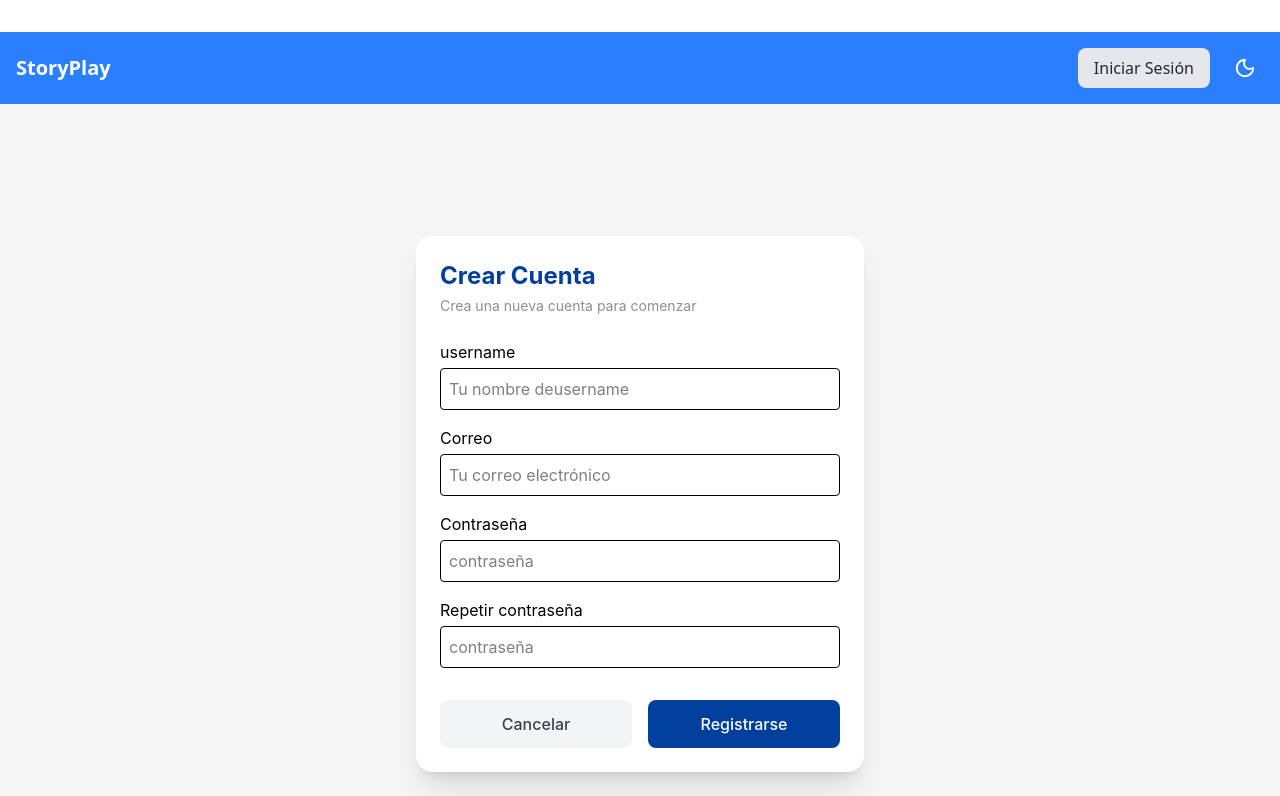
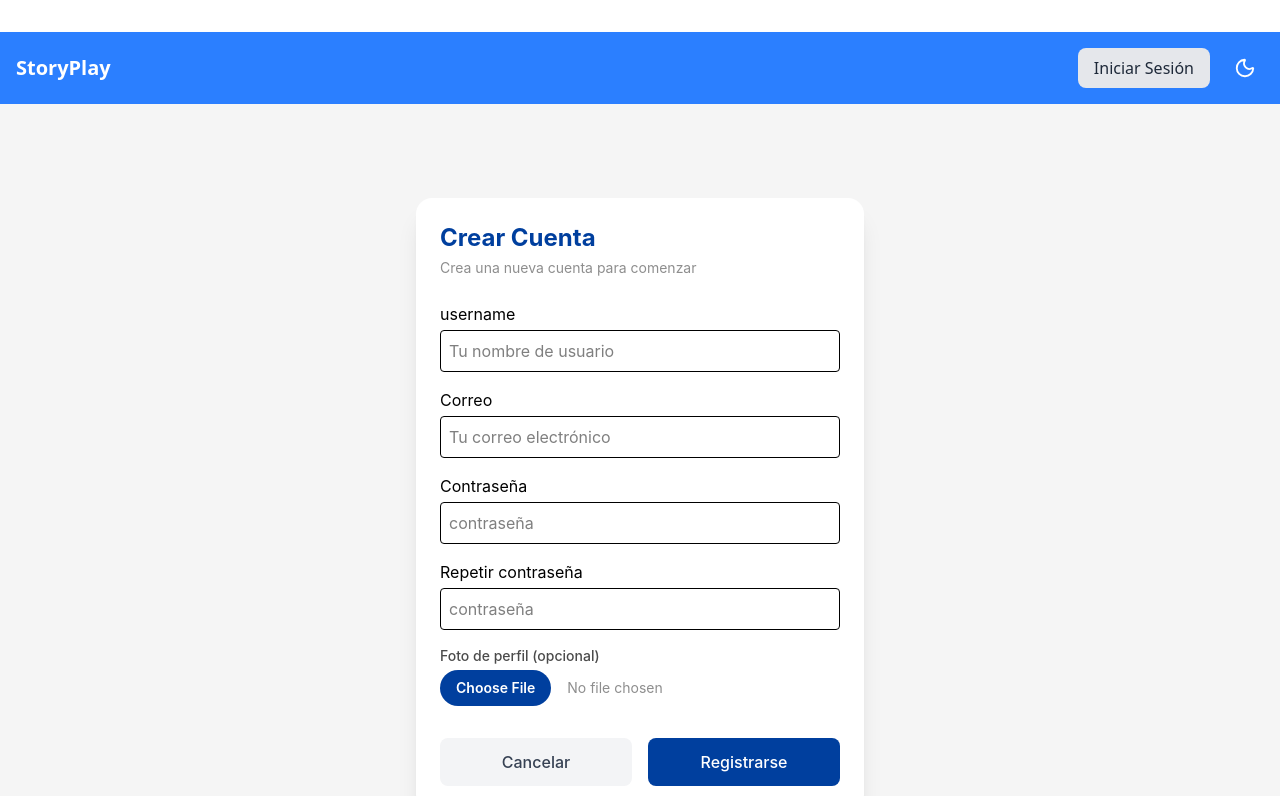
Before and after one commit to rebecapoma6/RecopilacionProyecto, a React (Vite) app: page /registro in a window 1280 px wide. Shown: the top 796 px of the page. Built offline with nearby package versions, Linux system fonts and the light colour scheme.

Commit message:
✅New: Avatar y comprobar email en formulario de registro.

```diff
--- a/src/components/form/Registro.tsx
+++ b/src/components/form/Registro.tsx
@@ -7,6 +7,8 @@ import { useNavigate } from "react-router-dom";
 import { useAuthStore } from "../../store/useAuthStore";
 import toast from "react-hot-toast";
 
+// Importamos el cliente desde tu archivo Client.ts
+import { supabase } from "../../database/supabase/Client";
 
 const userRepository = new SupabaseUserRepository();
 
@@ -27,6 +29,7 @@ interface ErrorsProps {
 export default function Registro() {
   const navigate = useNavigate();
   const setSession = useAuthStore(state => state.setSession);
+
   const [datosFormulario, setDatosFormulario] = useState<DatosFormularioProps>({
     username: "",
     email: "",
@@ -42,7 +45,7 @@ export default function Registro() {
   });
 
   const [loading, setLoading] = useState(false);
-
+  const [avatarFile, setAvatarFile] = useState<File | null>(null);
 
   const handleChange = (e: ChangeEvent<HTMLInputElement>) => {
     const { name, value } = e.target;
@@ -52,7 +55,6 @@ export default function Registro() {
       setErrors((prev) => ({ ...prev, [name]: "" }));
     }
   };
-
 
   const handleBlur = (e: FocusEvent<HTMLInputElement>) => {
     const { name, value } = e.target;
@@ -66,12 +68,16 @@ export default function Registro() {
       return;
     }
 
-
     const error = validateField(name === "username" ? "nombre" : name, value);
     setErrors((prev) => ({ ...prev, [name]: error }));
   };
 
-  // Envío del formulario
+  const handleFileChange = (e: ChangeEvent<HTMLInputElement>) => {
+    if (e.target.files && e.target.files.length > 0) {
+      setAvatarFile(e.target.files[0]);
+    }
+  };
+
   const handleSubmit = async (e: FormEvent) => {
     e.preventDefault();
 
@@ -92,54 +98,83 @@ export default function Registro() {
     setLoading(true);
 
     try {
+      // 1. Subir el avatar a Storage (Si existe)
+      let avatarUrl = null;
+      if (avatarFile) {
+        const fileName = `${Date.now()}-${avatarFile.name.replace(/\s+/g, '-')}`;
+
+        const { error: uploadError } = await supabase.storage
+          .from('avatars')
+          .upload(fileName, avatarFile);
+
+        if (uploadError) {
+          throw new Error("Error al subir el avatar: " + uploadError.message);
+        }
+
+        const { data: publicUrlData } = supabase.storage
+          .from('avatars')
+          .getPublicUrl(fileName);
+
+        avatarUrl = publicUrlData.publicUrl;
+      }
+
+      // 2. Crear el usuario
       const dataToSend = {
         email: datosFormulario.email,
         password: datosFormulario.password,
         username: datosFormulario.username,
-        role: 'user'
+        role: 'user',
+        avatar_url: avatarUrl || undefined
       };
 
       const { data, error } = await userRepository.createUser(dataToSend);
 
       if (error) {
-        toast.error("Error al registrar: " + error.message);
+        // ✨ AQUÍ EVALUAMOS EL ERROR QUE NOS DA LA AUTENTICACIÓN
+        const msg = error.message?.toLowerCase() || "";
+        if (msg.includes("already") || msg.includes("registrado") || msg.includes("exists")) {
+          setErrors((prev) => ({ ...prev, email: "Este email no se encuentra disponible" }));
+        } else {
+          toast.error("Error al registrar: " + error.message);
+        }
       } else if (data) {
-        //Guardamos la sesión en el store de Zustand
         setSession(data);
-        toast.success(`¡Bienvenido ${data.profile?.username}!`);
+        toast.success(`¡Bienvenido ${data.profile?.username || datosFormulario.username}!`);
         navigate("/");
       }
 
-    } catch (err) {
-      toast.error("Ocurrió un error inesperado.");
+    } catch (err: any) {
+      // ✨ POR SI TU REPOSITORIO LANZA EL ERROR EN VEZ DE DEVOLVERLO, LO CAZAMOS AQUÍ TAMBIÉN
+      const msg = err.message?.toLowerCase() || "";
+      if (msg.includes("already") || msg.includes("registrado") || msg.includes("exists") || msg.includes("422")) {
+        setErrors((prev) => ({ ...prev, email: "Este email no se encuentra disponible" }));
+      } else {
+        toast.error(err.message || "Ocurrió un error inesperado.");
+      }
     } finally {
       setLoading(false);
     }
   };
 
   return (
-
-<div className="w-screen h-screen flex justify-center items-center bg-neutral-100 font-sf-pro">
+    <div className="w-screen h-screen flex justify-center items-center bg-neutral-100 font-sf-pro">
       <div className="w-full max-w-md p-6 bg-white rounded-2xl shadow-xl">
         <div className="text-left mb-6">
-
           <h1 className="text-2xl font-bold text-primary-50 mb-1">Crear Cuenta</h1>
           <p className="text-neutral-500 text-sm">Crea una nueva cuenta para comenzar</p>
         </div>
 
         <form onSubmit={handleSubmit} className="space-y-4">
-
           <InputField
             id="username"
             label="username"
             name="username"
             type="text"
-            placeholder="Tu nombre deusername"
+            placeholder="Tu nombre de usuario"
             value={datosFormulario.username}
             onChange={handleChange}
             onBlur={handleBlur}
             error={errors.username}
-
           />
 
           <InputField
@@ -178,14 +213,20 @@ export default function Registro() {
             error={errors.passwordRepeat}
           />
 
+          <div className="flex flex-col gap-1">
+            <label htmlFor="avatar" className="text-sm font-medium text-neutral-600">
+              Foto de perfil (opcional)
+            </label>
+            <input
+              id="avatar"
+              type="file"
+              accept="image/png, image/jpeg, image/webp"
+              onChange={handleFileChange}
+              className="text-sm text-neutral-500 file:mr-4 file:py-2 file:px-4 file:rounded-full file:border-0 file:text-sm file:font-semibold file:bg-primary-50 file:text-white hover:file:bg-primary-700 cursor-pointer"
+            />
+          </div>
+
           <div className="flex gap-4 pt-4">
-            {/* <Button
-              type="button"
-
-              className="w-full py-2 bg-white border border-neutral-300 text-neutral-600 font-medium rounded-lg hover:bg-neutral-100 transition"
-            >
-              Cancelar
-            </Button> */}
             <Button
               type="button"
               onClick={() => navigate("/")}
```
Also changed, not shown: src/database/repositories/StorageRepository.ts (added).
